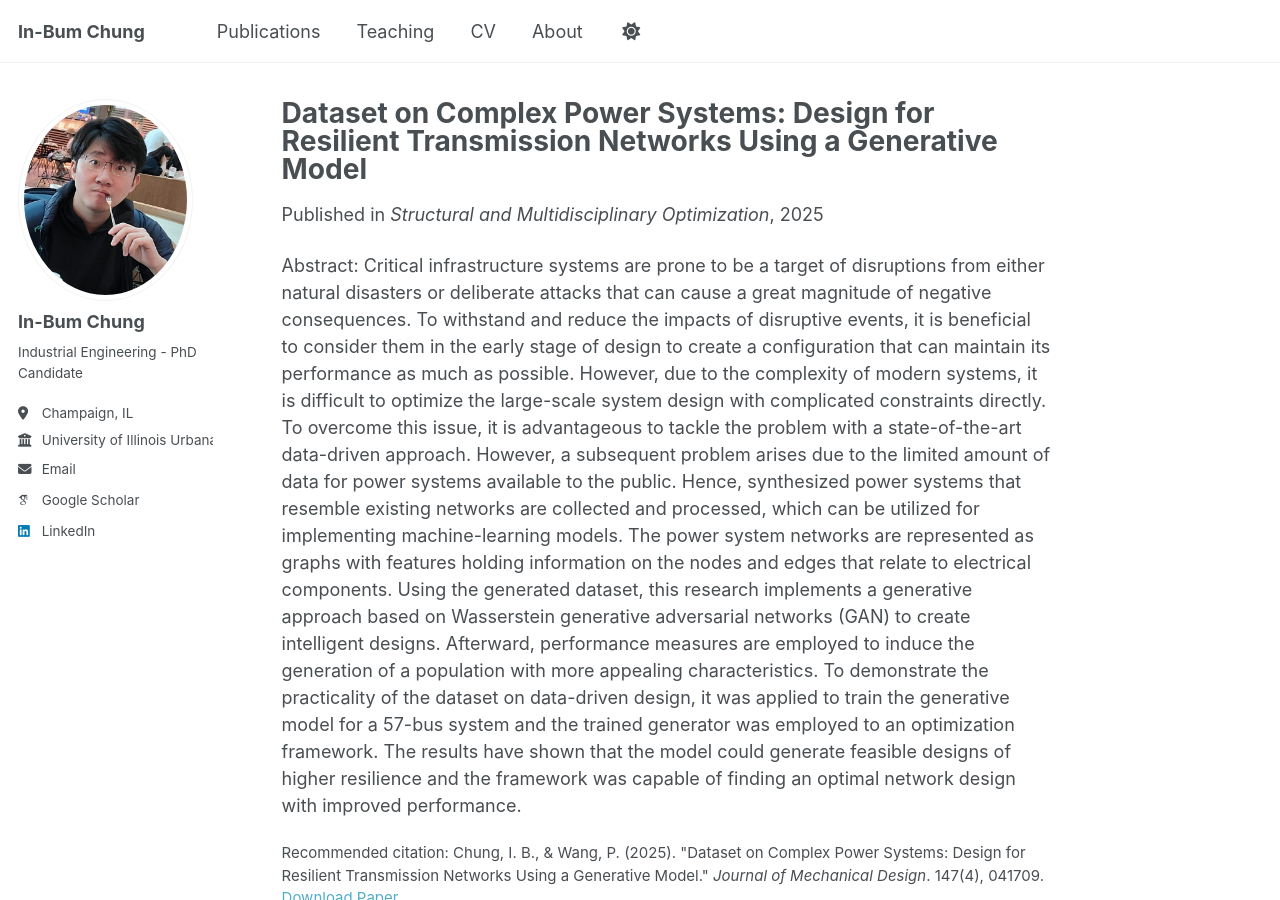
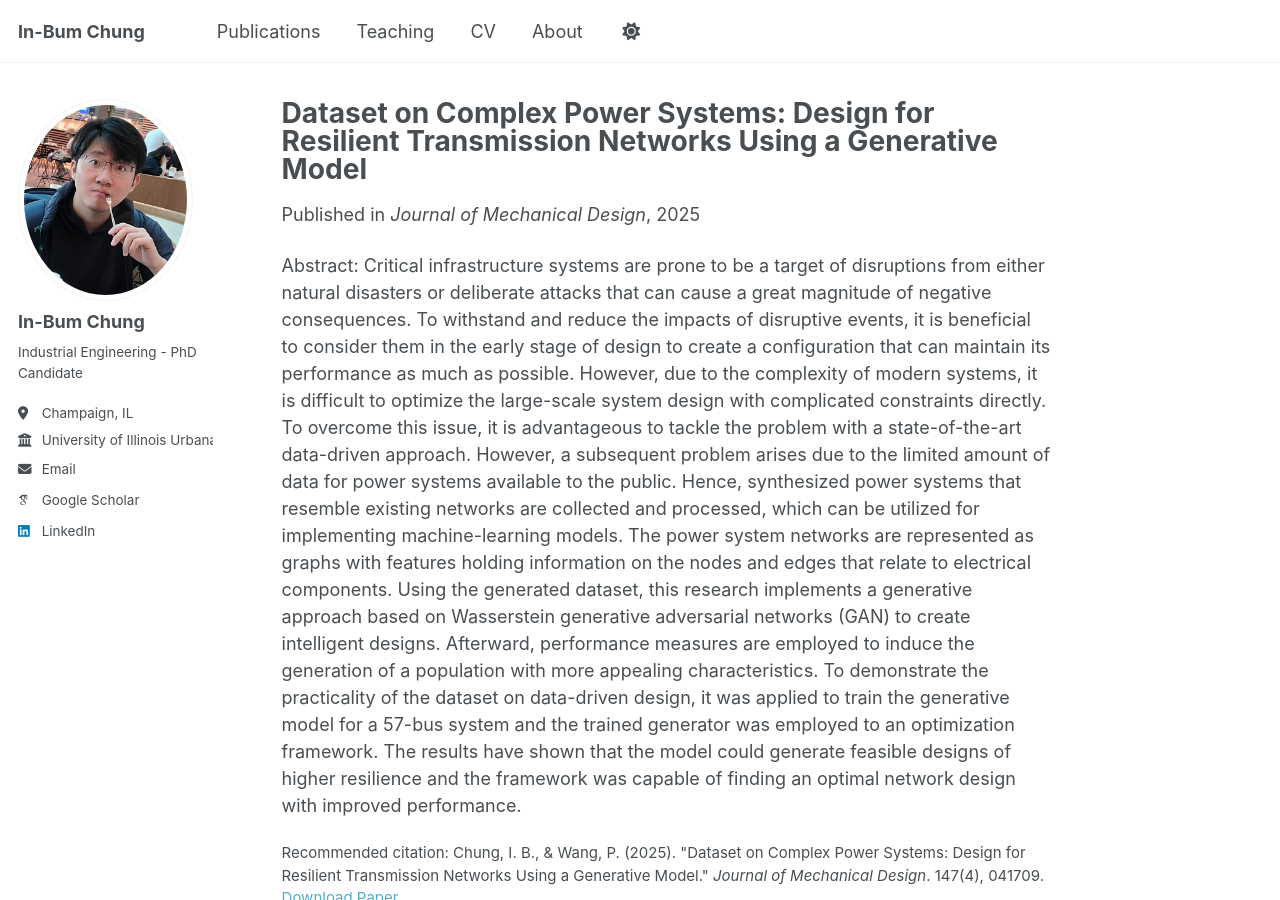
Before and after one commit to IBChung/IBChung.github.io, a Jekyll site: the page built from _publications/TN_dataset.md, in a window 1280 px wide and 900 px high. Built offline with Jekyll 4.4.1, drawn with Linux system fonts in a browser that asks for light colours; some web fonts are replaced; a script that is not in the unit is left out.

Commit message:
Update TN_dataset.md

```diff
--- a/_publications/TN_dataset.md
+++ b/_publications/TN_dataset.md
@@ -5,7 +5,7 @@ category: manuscripts
 permalink: /publication/TN_dataset
 excerpt: 'This paper introduces a novel approach of designing transmission network using generative modeling (JMD Special issue on Design by Data)'
 date: 2025-02-27
-venue: 'Structural and Multidisciplinary Optimization'
+venue: 'Journal of Mechanical Design'
 paperurl: 'https://doi.org/10.1115/1.4067745'
 citation: 'Chung, I. B., & Wang, P. (2025). &quot;Dataset on Complex Power Systems: Design for Resilient Transmission Networks Using a Generative Model.&quot; <i>Journal of Mechanical Design</i>. 147(4), 041709.'
 ---
```
